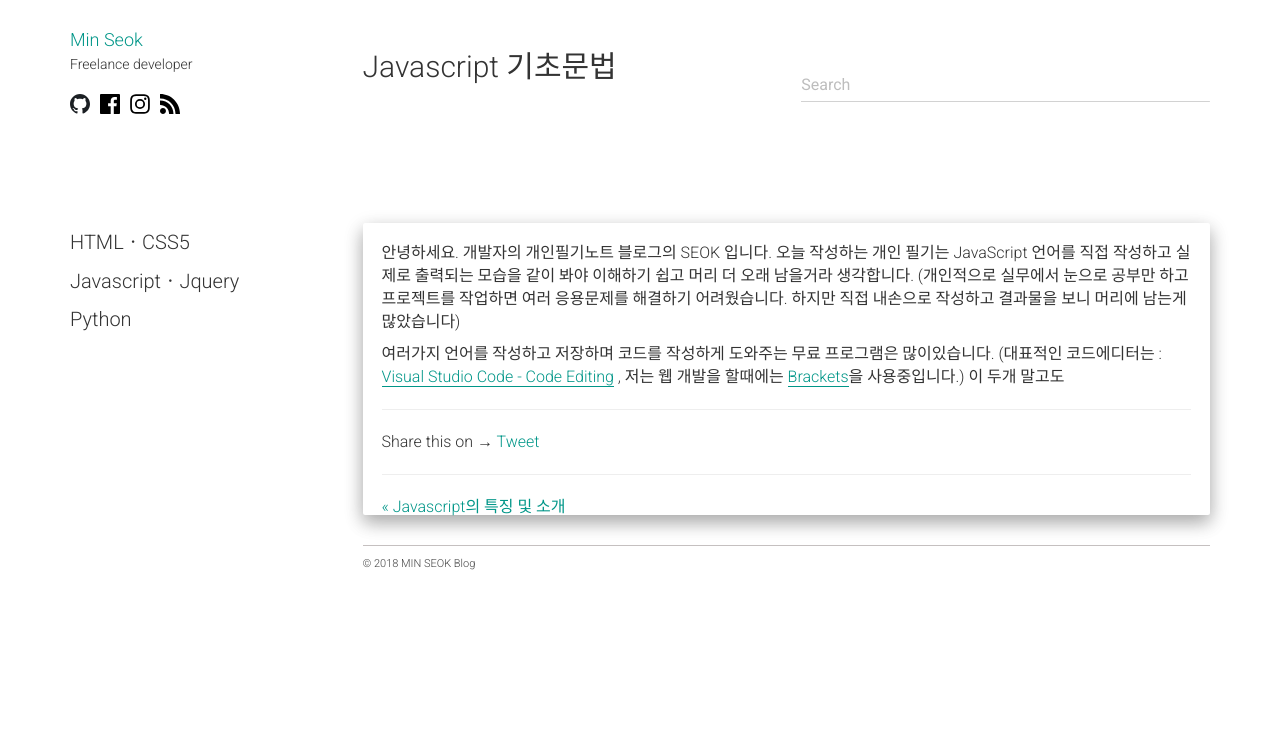
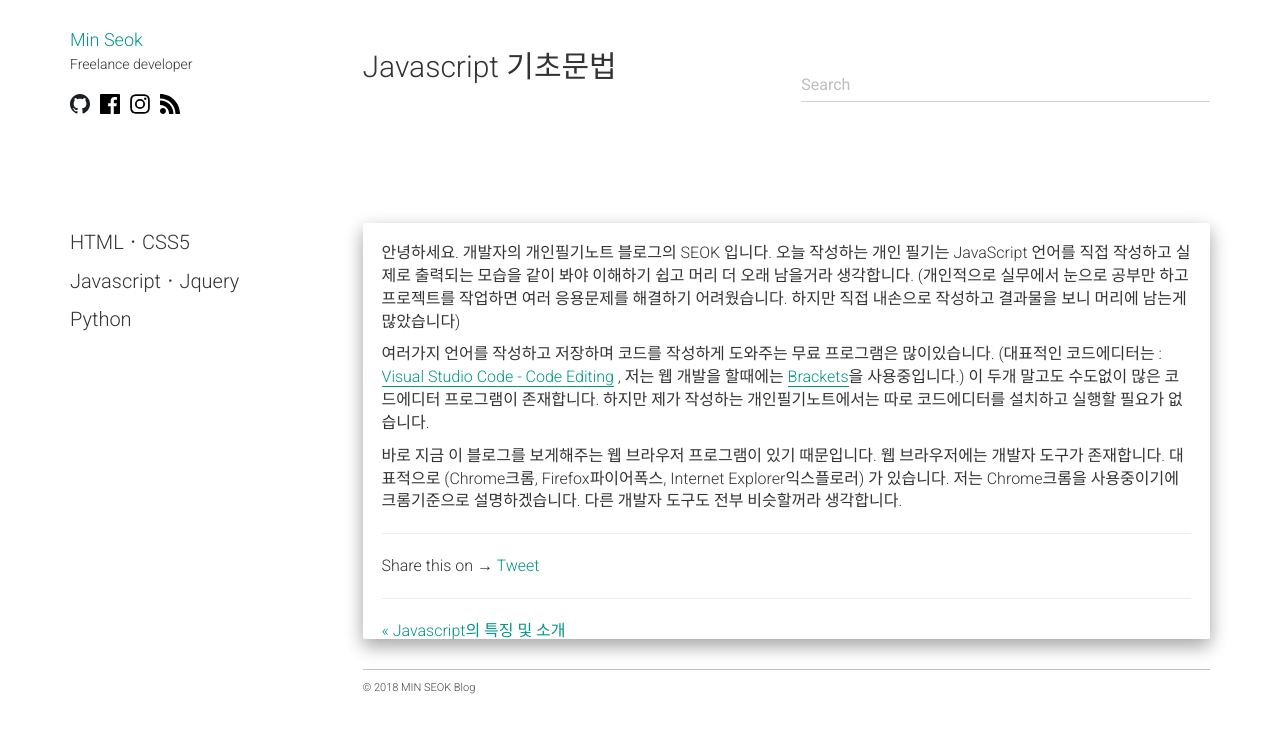
Before and after one commit to alalstjr/promote.github.io, a Jekyll site: the page built from _posts/2018-08-25-JavaScript 기초문법.md, in a window 1280 px wide. Shown: the top 733 px of the page. Built offline with Jekyll 4.4.1, drawn with Linux system fonts in a browser that asks for light colours; nearby versions of some CDN libraries; our own code applies the rules of GitHub Pages for plain Markdown files; comment, search, counter and statistics services are not loaded.

Commit message:
Update 2018-08-25-JavaScript 기초문법.md

```diff
--- a/_posts/2018-08-25-JavaScript 기초문법.md
+++ b/_posts/2018-08-25-JavaScript 기초문법.md
@@ -7,4 +7,10 @@
 
 여러가지 언어를 작성하고 저장하며 코드를 작성하게 도와주는 무료 프로그램은 많이있습니다.
 (대표적인 코드에디터는 : <a href="https://code.visualstudio.com/" target="_blank">Visual Studio Code - Code Editing</a> , 저는 웹 개발을 할때에는 <a href="http://brackets.io/" target="_blank">Brackets</a>을 사용중입니다.)
-이 두개 말고도
+이 두개 말고도 수도없이 많은 코드에디터 프로그램이 존재합니다.
+하지만 제가 작성하는 개인필기노트에서는 따로 코드에디터를 설치하고 실행할 필요가 없습니다.
+
+바로 지금 이 블로그를 보게해주는 웹 브라우저 프로그램이 있기 때문입니다.
+웹 브라우저에는 개발자 도구가 존재합니다.
+대표적으로 (Chrome크롬, Firefox파이어폭스, Internet Explorer익스플로러) 가 있습니다.
+저는 Chrome크롬을 사용중이기에 크롬기준으로 설명하겠습니다. 다른 개발자 도구도 전부 비슷할꺼라 생각합니다.
```
